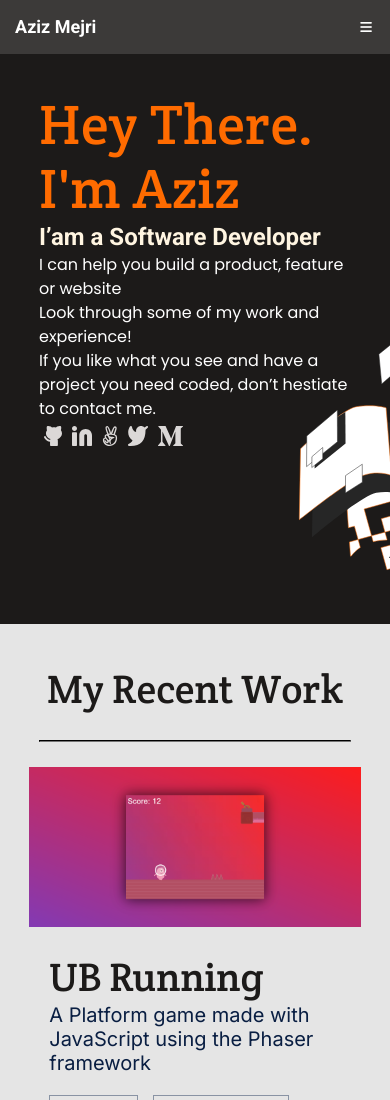
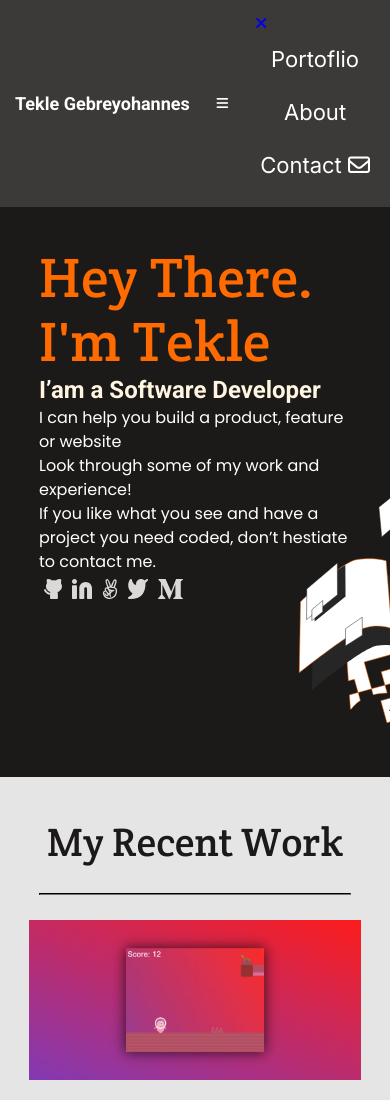
Before and after one commit to gtekle/cr-training-mobile-menu, a website: page index.html in a window 390 px wide. Shown: the top 1100 px of the page. Drawn offline with Linux system fonts and the light colour scheme.

Commit message:
Add mobile menu html skeleton

```diff
--- a/index.html
+++ b/index.html
@@ -10,7 +10,7 @@
   </head>
   <body>
     <header>
-      <h1 id="logo">Aziz Mejri</h1>
+      <h1 id="logo">Tekle Gebreyohannes</h1>
       <button type="button" class="menu-bars">
         <i class="fas fa-bars"></i>
       </button>
@@ -23,6 +23,16 @@
               >Contact <i class="far fa-envelope"></i
             ></a>
           </li>
+        </ul>
+      </nav>
+      <nav class="mobile-nav">
+        <a href="#" class="btn-menu-close">
+          <i class="fas fa-times"></i>
+        </a>
+        <ul>
+          <li>Portoflio</li>
+          <li>About</li>
+          <li> Contact <i class="far fa-envelope"></i> </li>
         </ul>
       </nav>
     </header>
@@ -43,7 +53,7 @@
         <h2 class="intro-greet">
           Hey There.
           <br />
-          I'm Aziz
+          I'm Tekle
         </h2>
         <h2 class="intro-me">I’am a Software Developer</h2>
         <p class="intro-text">
```
